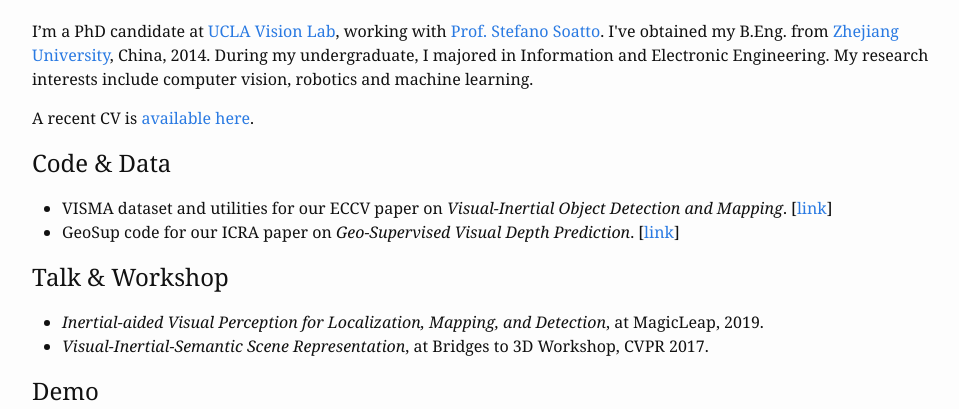
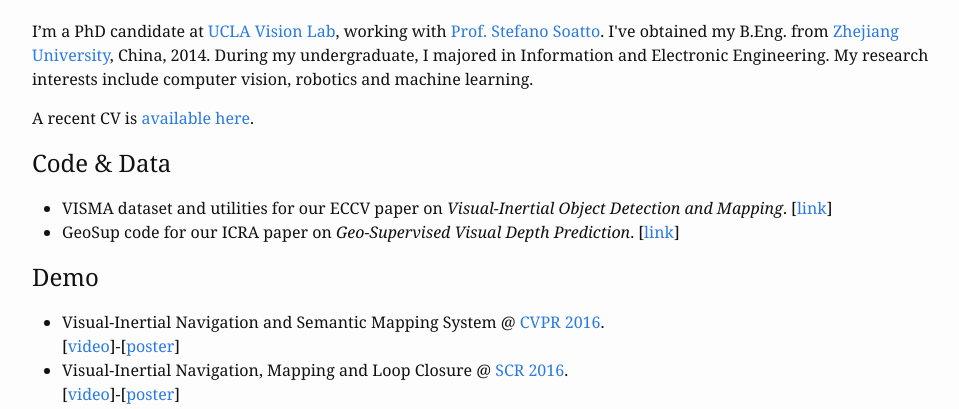
Before and after one commit to feixh/feixh.github.com, a Jekyll site: the page built from index.md, in a window 1280 px wide and 1400 px high, scrolled down 440 px. Shown: the top 409 px of the window, without its empty margins (158-1117 px from the left). Built offline with Jekyll 4.4.1, drawn with Linux system fonts in a browser that asks for light colours; some of the changed text lies outside the part shown.

Commit message:
nicer formatting of index page

```diff
--- a/index.md
+++ b/index.md
@@ -24,10 +24,6 @@ A recent CV is [available here][resume].
 - VISMA dataset and utilities for our ECCV paper on *Visual-Inertial Object Detection and Mapping*. \[[link](https://github.com/feixh/VISMA)\]
 - GeoSup code for our ICRA paper on *Geo-Supervised Visual Depth Prediction*. \[[link](https://github.com/feixh/GeoSup)\]
 
-## Talk & Workshop
-- *Inertial-aided Visual Perception for Localization, Mapping, and Detection*, at MagicLeap, 2019.
-- *Visual-Inertial-Semantic Scene Representation*, at Bridges to 3D Workshop, CVPR 2017.
-
 ## Demo
 
 - Visual-Inertial Navigation and Semantic Mapping System @ [CVPR 2016](http://cvpr2016.thecvf.com/program/demos).\\
@@ -47,7 +43,8 @@ A recent CV is [available here][resume].
 
 - Geo-Supervised Visual Depth Prediction.\\
     Xiaohan Fei, Alex Wong, Stefano Soatto\\
-    To appear in *International Conference on Robotics and Automation*, 2019. Also in *IEEE Robotics and Automation Letters (RA-L)*, 2019.\\
+    To appear in *International Conference on Robotics and Automation*, 2019.\\
+    Also in *IEEE Robotics and Automation Letters (RA-L)*, 2019.\\
     \[[paper][geosup_paper]\]
 
 - Visual-Inertial Object Detection and Mapping.\\
```
Also changed, not shown: other parts of index.md (+6 -0 lines).
